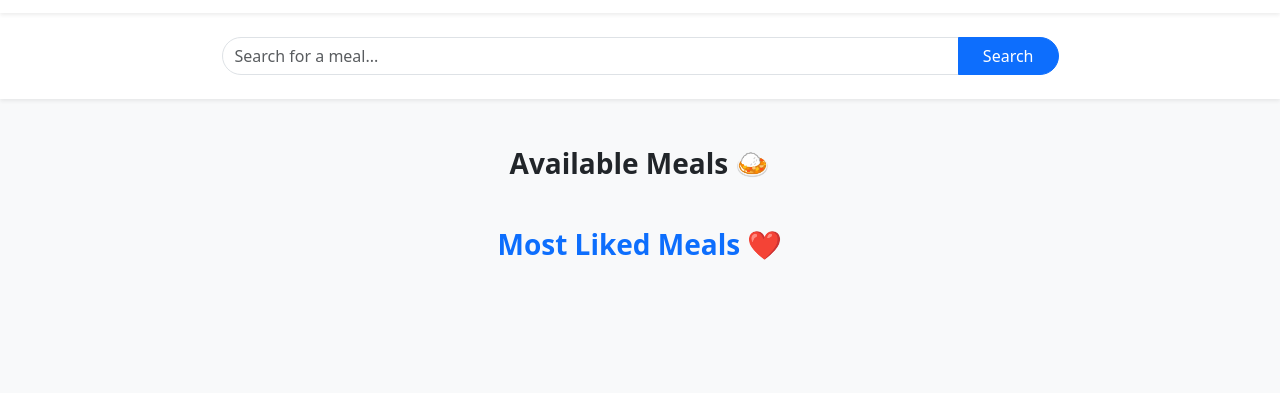
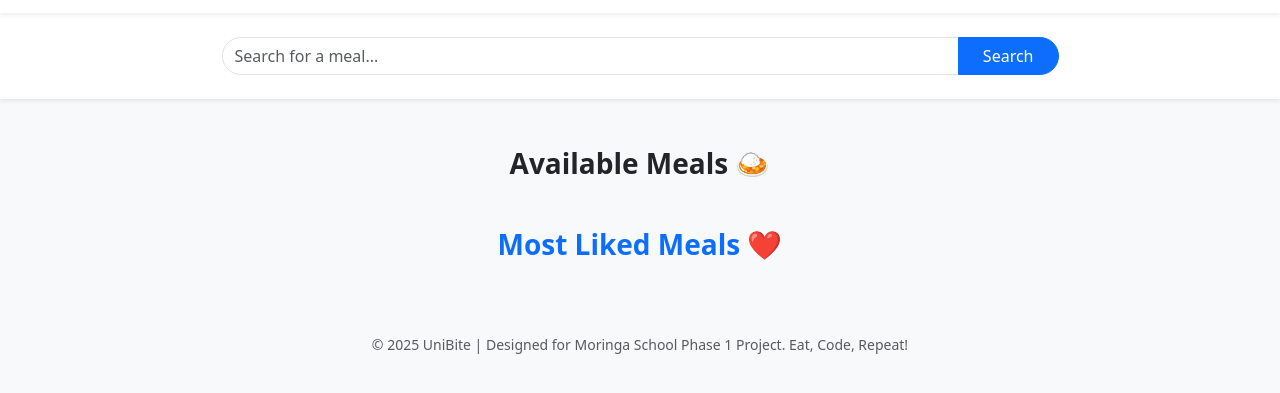
Before and after one commit to faithkerry/phase-1-project-UniBite, a plain HTML site: page index.html in a window 1280 px wide. Shown: the part 77-470 px from the top of the page. Drawn offline with nearby package versions, Linux system fonts and the light colour scheme.

Commit message:
Created the footer

```diff
--- a/index.html
+++ b/index.html
@@ -108,6 +108,12 @@
     <button class="btn btn-success w-100 mt-3">Checkout</button>
   </div>
 
+  <!-- ======= Footer ======= -->
+  <footer class="text-center py-4 text-muted small">
+    © 2025 UniBite | Designed for Moringa School Phase 1 Project. Eat, Code, Repeat!
+  </footer>
+
+
 
 
 
```
